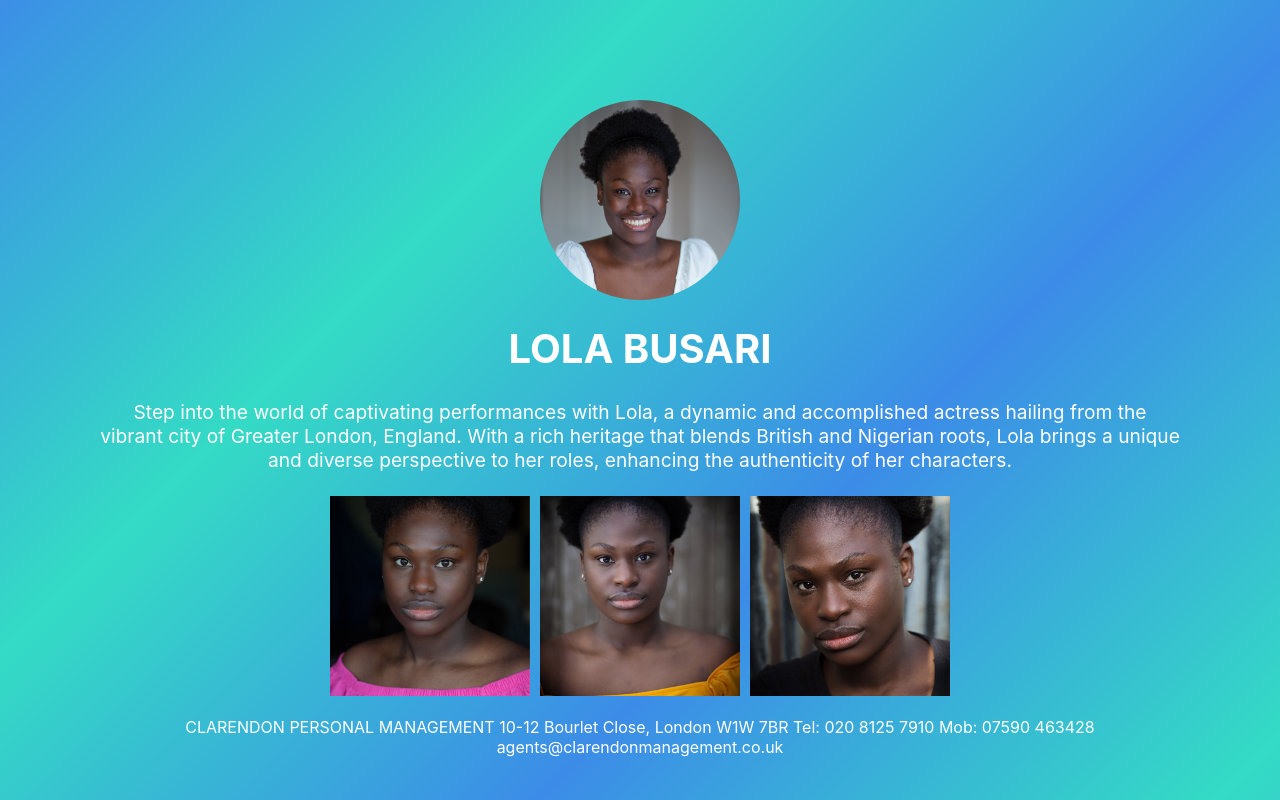
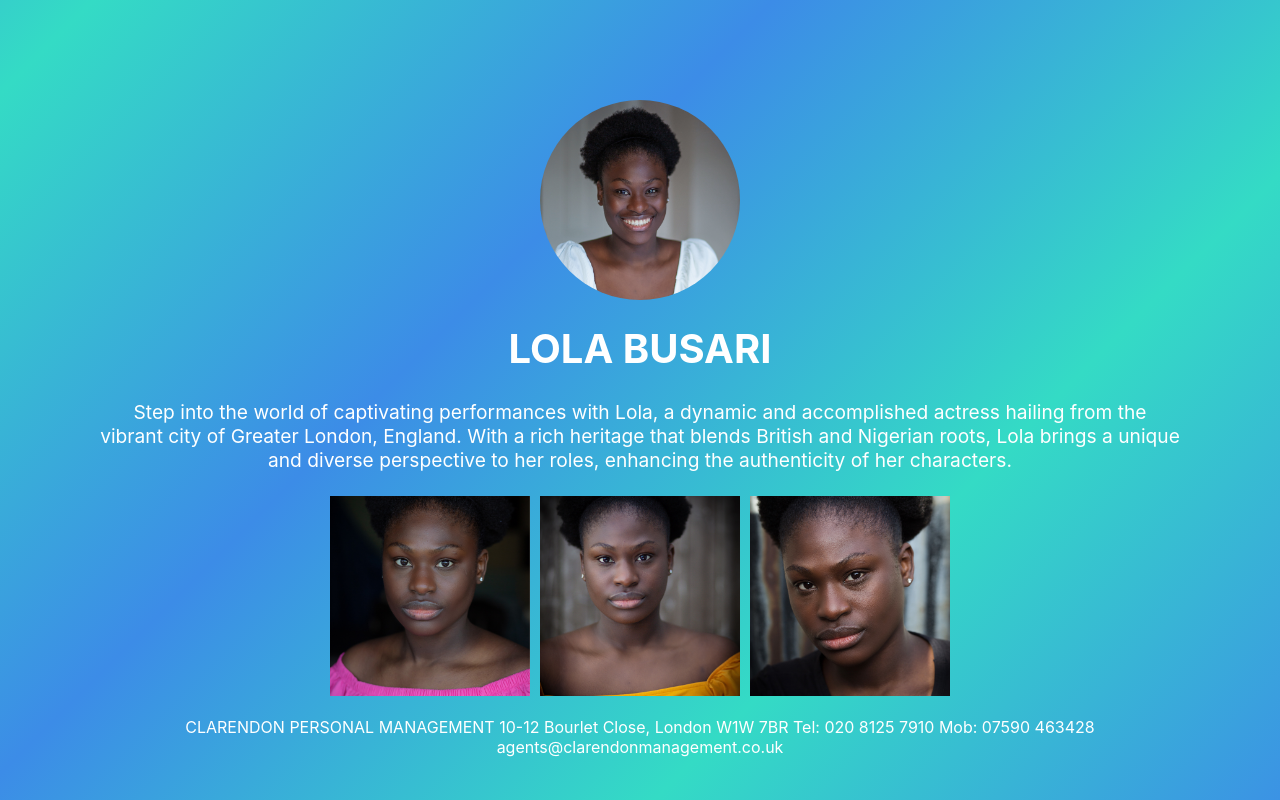
Before and after one commit to bbusari01/lola_website, a React (Create React App) app in the folder portfolio/: page / in a window 1280 px wide. Shown: the top 800 px of the page. Built offline with nearby package versions, Linux system fonts and the light colour scheme.

Commit message:
had progblems with choppiness

```diff
--- a/portfolio/src/App.css
+++ b/portfolio/src/App.css
@@ -27,7 +27,7 @@
   background: linear-gradient(135deg, #34dbc5, #3c8ce7, #34dbc5, #3c8ce7, #34dbc5, #3c8ce7, #34dbc5, #3c8ce7);
   color: white;
   padding: 100px;
-  animation: moveGradient 5s linear infinite;
+  animation: moveGradient 10s linear infinite;
   background-size: 200% 200%;
 }
 
```
